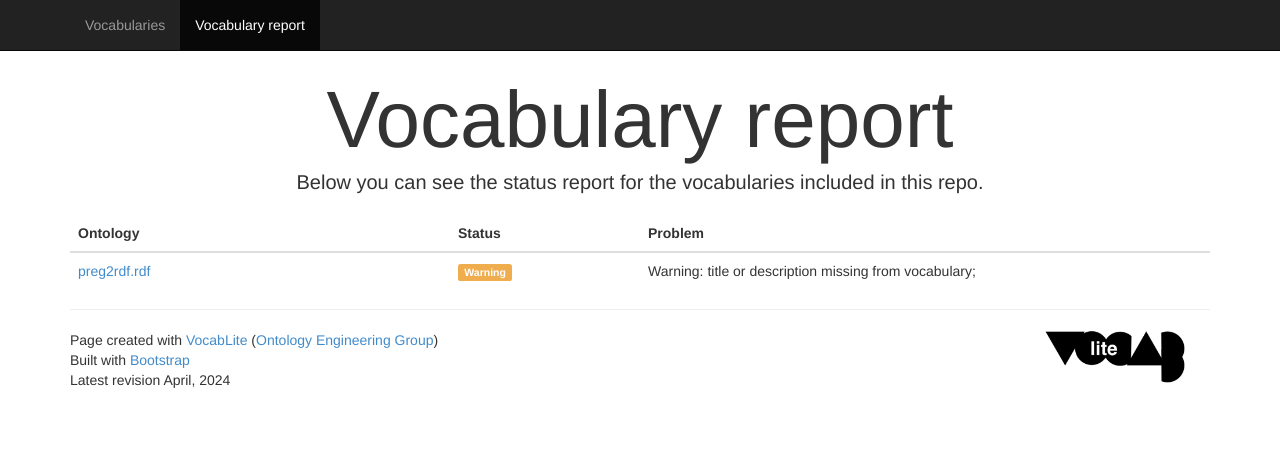
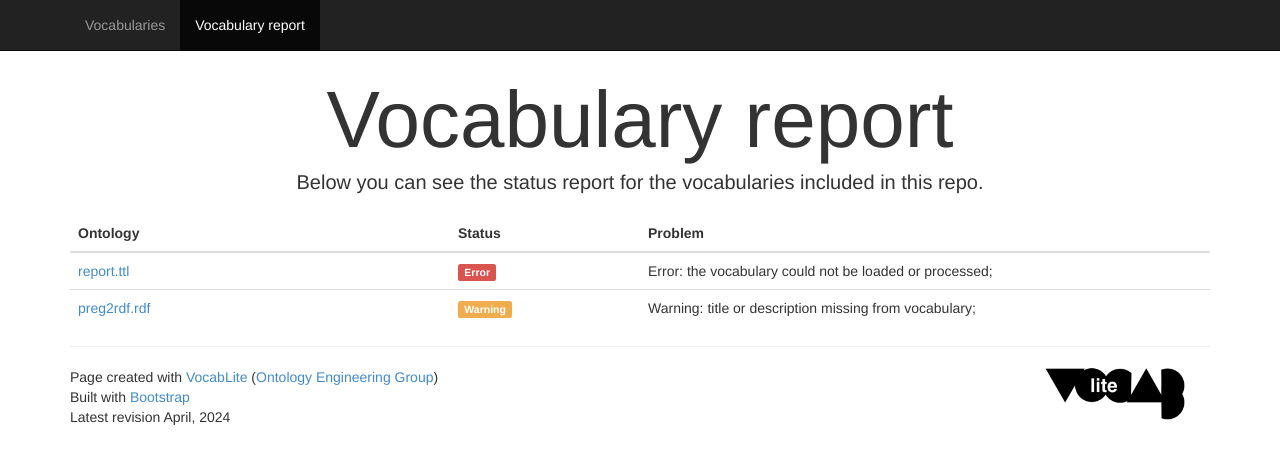
Before and after one commit to antcarrascot/pec2rdf, a plain HTML site: page report.html in a window 1280 px wide. Drawn offline with Linux system fonts and the light colour scheme.

Commit message:
ontoology generated

```diff
--- a/report.html
+++ b/report.html
@@ -69,7 +69,14 @@
 </thead>
 <tbody>
   <tr>
-<td><a href = "/home/ahmad/repos/prevclone-08L6/preg2rdf.rdf" target="_blank">preg2rdf.rdf</a></td>
+<td><a href = "report.ttl" target="_blank">report.ttl</a></td>
+<td>
+<span class="label label-danger">Error</span>
+</td>
+<td>Error: the vocabulary could not be loaded or processed; </td>
+</tr>
+  <tr>
+<td><a href = "/home/ahmad/repos/prevclone-QqeX/ontologies/preg2rdf.rdf" target="_blank">preg2rdf.rdf</a></td>
 <td>
 <span class="label label-warning">Warning</span>
 </td>
```
Also changed, not shown: index.html (+1 -1 lines), 1 other file.
